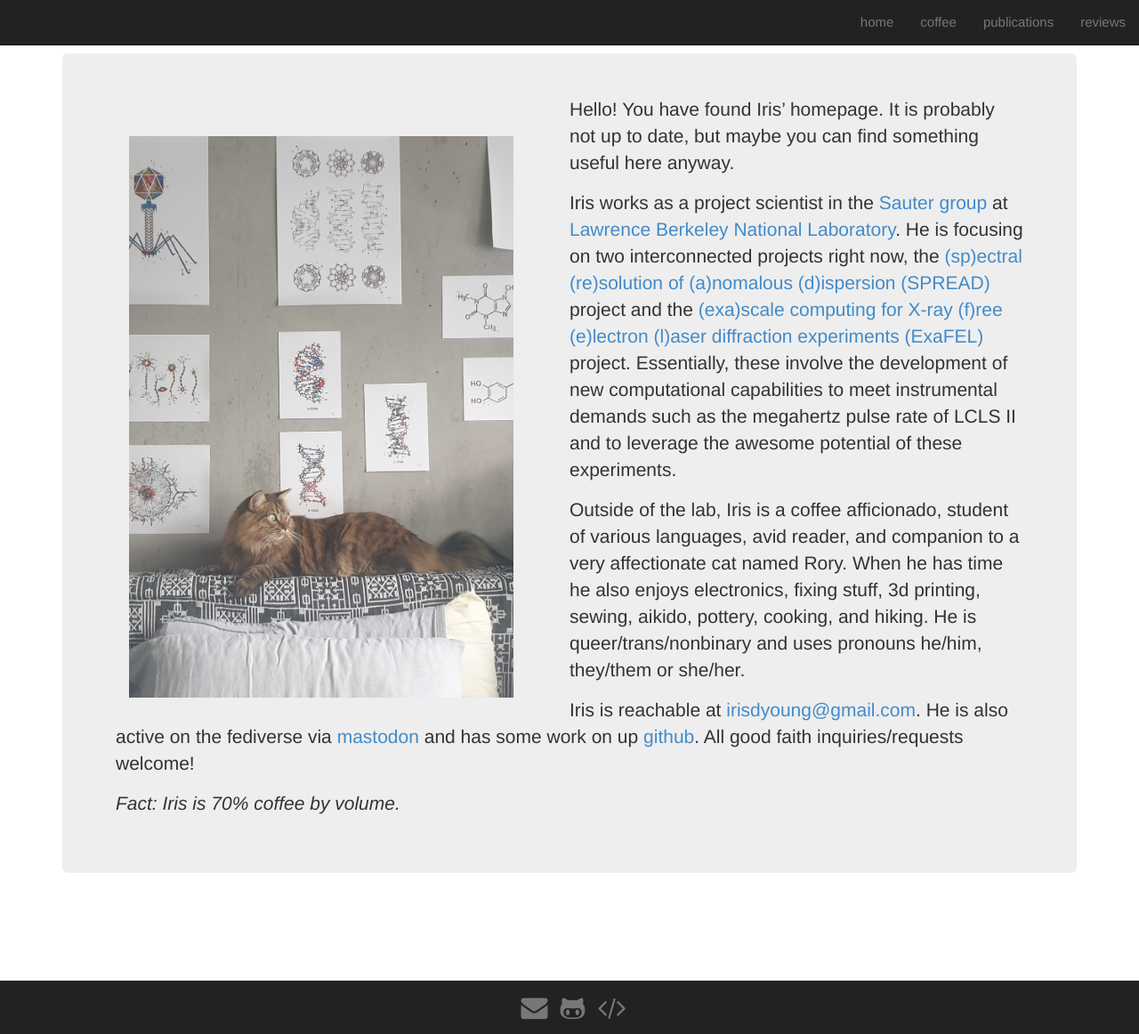
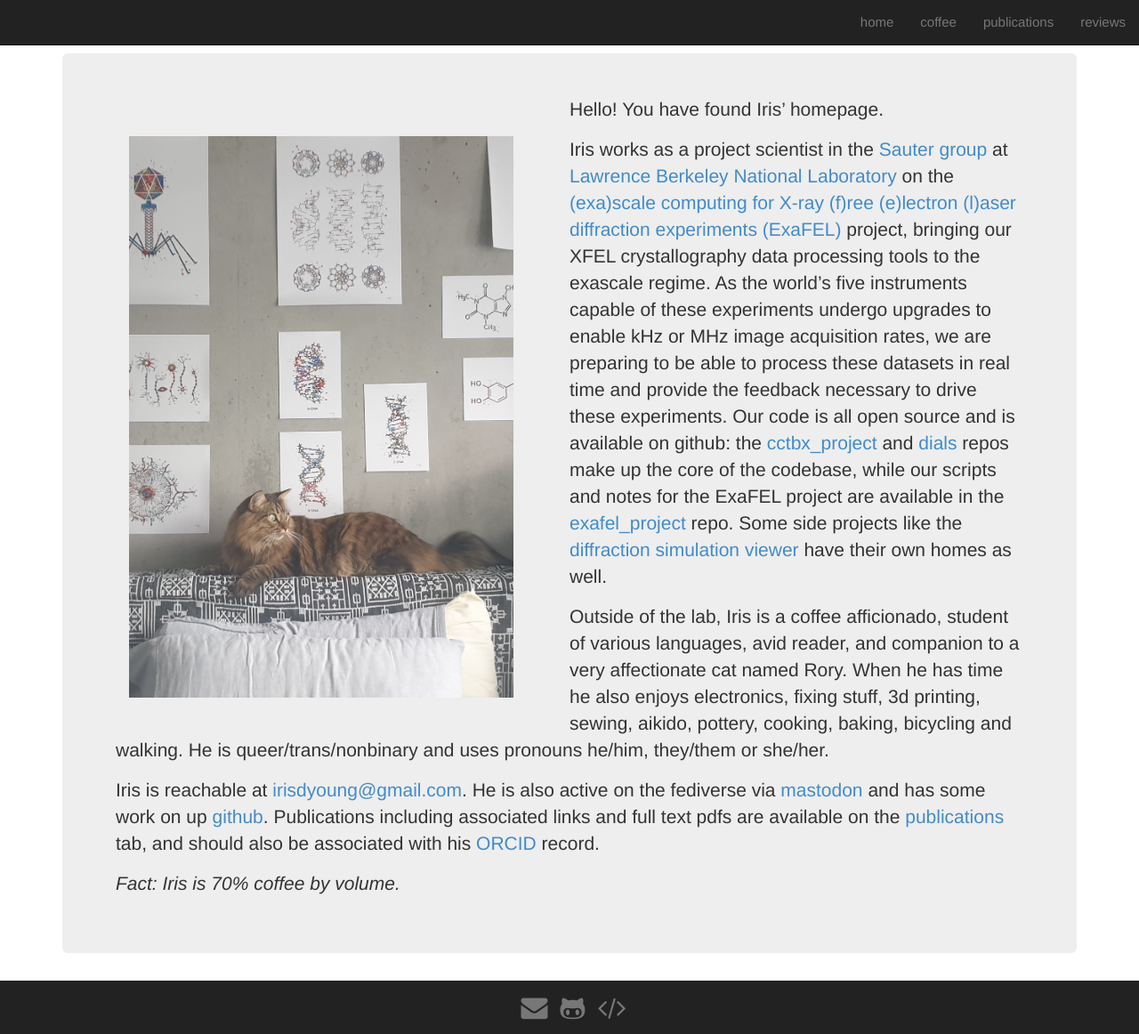
Before and after one commit to irisdyoung/irisdyoung.github.io, a Jekyll site: the page built from index.md, in a window 1280 px wide and 1162 px high. Shown: the whole window at 89% size. Built offline with Jekyll 4.4.1, drawn with Linux system fonts in a browser that asks for light colours; nearby versions of some CDN libraries.

Commit message:
Update welcome page text

```diff
--- a/index.md
+++ b/index.md
@@ -14,15 +14,16 @@
 </div>
 <div class="col">
 
-Hello! You have found Iris' homepage. It is probably not up to date, but maybe you can find something useful here anyway.
+Hello! You have found Iris' homepage.
 {: .welcomefont}
 
-Iris works as a project scientist in the [Sauter group](https://biosciences.lbl.gov/profiles/nicholas-sauter/) at [Lawrence Berkeley National Laboratory](https://www.lbl.gov/). He is focusing on two interconnected projects right now, the [(sp)ectral (re)solution of (a)nomalous (d)ispersion (SPREAD)](http://dx.doi.org/10.1107/S2059798320000418) project and the [(exa)scale computing for X-ray (f)ree (e)lectron (l)aser diffraction experiments (ExaFEL)](https://www.exascaleproject.org/research-project/exafel/) project. Essentially, these involve the development of new computational capabilities to meet instrumental demands such as the megahertz pulse rate of LCLS II and to leverage the awesome potential of these experiments.
+Iris works as a project scientist in the [Sauter group](https://biosciences.lbl.gov/profiles/nicholas-sauter/) at [Lawrence Berkeley National Laboratory](https://www.lbl.gov/) on the [(exa)scale computing for X-ray (f)ree (e)lectron (l)aser diffraction experiments (ExaFEL)](https://www.exascaleproject.org/research-project/exafel/) project, bringing our XFEL crystallography data processing tools to the exascale regime. As the world's five instruments capable of these experiments undergo upgrades to enable kHz or MHz image acquisition rates, we are preparing to be able to process these datasets in real time and provide the feedback necessary to drive these experiments. Our code is all open source and is available on github: the [cctbx_project](https://github.com/cctbx/cctbx_project) and [dials](https://github.com/dials/dials) repos make up the core of the codebase, while our scripts and notes for the ExaFEL project are available in the [exafel_project](https://github.com/ExaFEL/exafel_project) repo. Some side projects like the [diffraction simulation viewer](https://github.com/dermen/sim_erice) have their own homes as well.
+
 {: .welcomefont}
 
-Outside of the lab, Iris is a coffee afficionado, student of various languages, avid reader, and companion to a very affectionate cat named Rory. When he has time he also enjoys electronics, fixing stuff, 3d printing, sewing, aikido, pottery, cooking, and hiking. He is queer/trans/nonbinary and uses pronouns he/him, they/them or she/her.
+Outside of the lab, Iris is a coffee afficionado, student of various languages, avid reader, and companion to a very affectionate cat named Rory. When he has time he also enjoys electronics, fixing stuff, 3d printing, sewing, aikido, pottery, cooking, baking, bicycling and walking. He is queer/trans/nonbinary and uses pronouns he/him, they/them or she/her.
 
-Iris is reachable at [irisdyoung@gmail.com](mailto:irisdyoung@gmail.com). He is also active on the fediverse via <a rel="me" href="https://struct.bio/@irisvirus">mastodon</a> and has some work on up [github](http://github.com/irisdyoung). All good faith inquiries/requests welcome!
+Iris is reachable at [irisdyoung@gmail.com](mailto:irisdyoung@gmail.com). He is also active on the fediverse via <a rel="me" href="https://neuromatch.social/@iris">mastodon</a> and has some work on up [github](http://github.com/irisdyoung). Publications including associated links and full text pdfs are available on the [publications](https://irisdyoung.github.io/publications/) tab, and should also be associated with his [ORCID](https://orcid.org/0000-0003-4713-9504) record.
 
 _Fact: Iris is 70% coffee by volume._
 {: .welcomefont}
```
